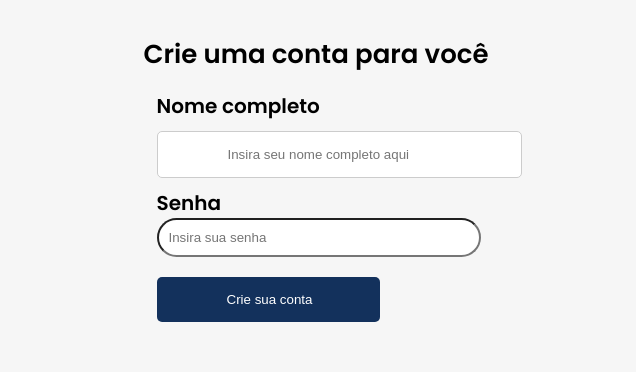
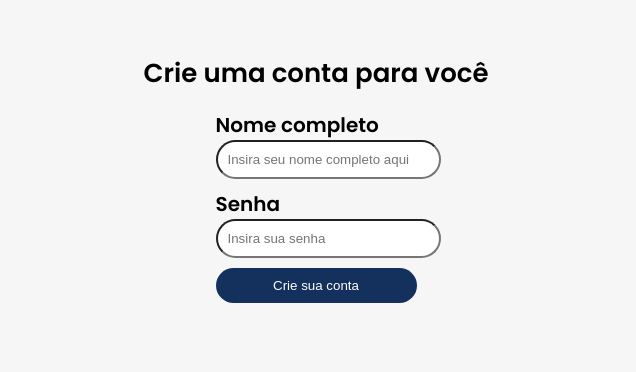
Before and after one commit to GuilhLopes/Controle_Estoque, a website: page views/index.html in a window 1280 px wide. Shown: the part 165-537 px from the top of the page, 644-1280 px from the left. Drawn offline with Linux system fonts and the light colour scheme; files that its build step writes are made by us from their sources; files whose address does not match are found by name; a web font is replaced by a local one.

Commit message:
Atualizei style.css, estava dando conflito

```diff
--- a/public/styles/style.css
+++ b/public/styles/style.css
@@ -108,13 +108,13 @@ img{
   align-items: center;
 }
 
-input[type="text"],
-input[type="submit"] {
-  width: 70%;
-  padding: 15px 70px;
-  margin: 10px 0;
-  border: 1px solid #ccc;
-  border-radius: 5px;
+.item__label,
+.adiciona__botao {
+    width: 70%;
+    padding: 15px 70px;
+    margin: 10px 0;
+    border: 1px solid #ccc;
+    border-radius: 5px;
 }
 
 input[type="submit"] {
```
